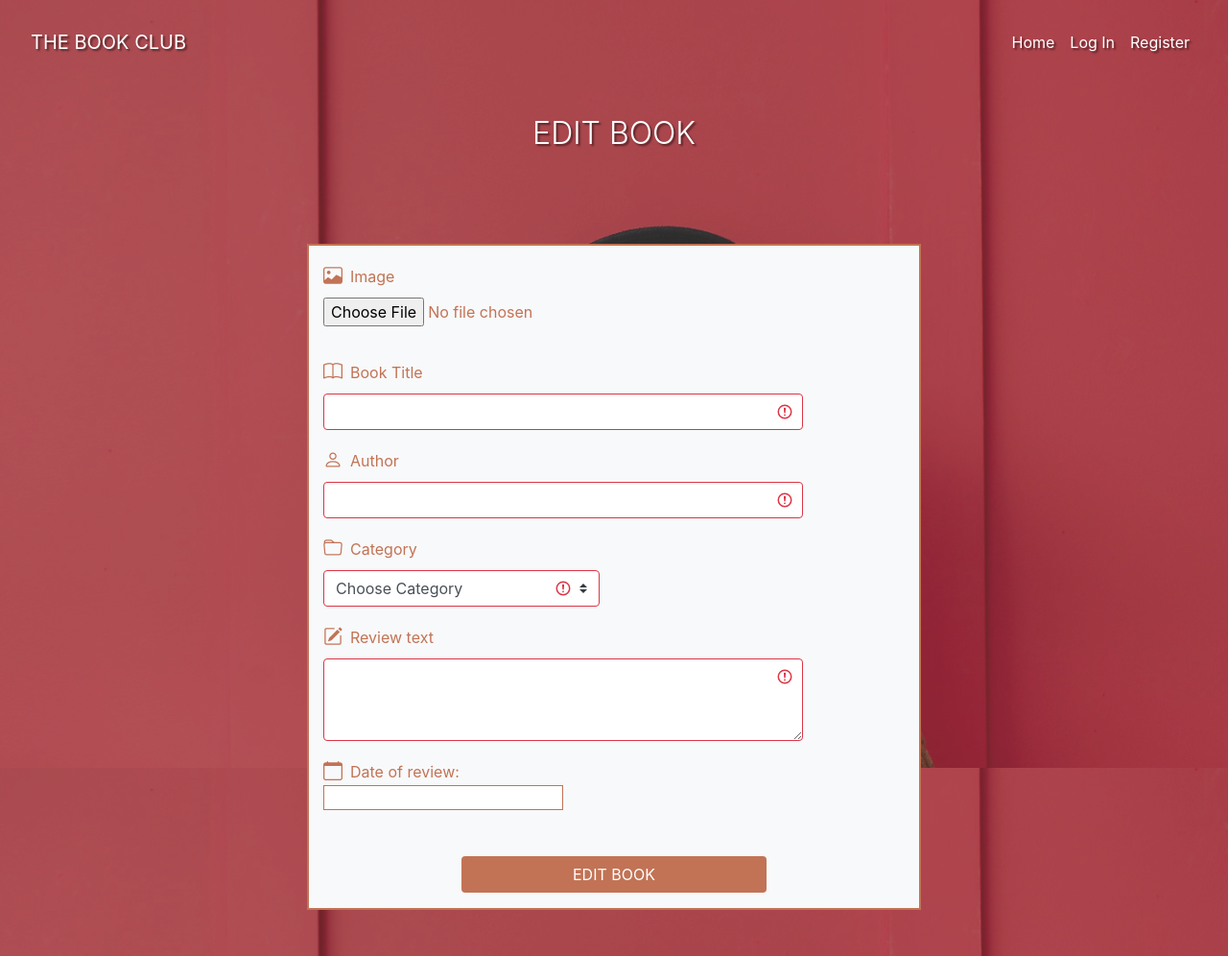
After one commit to DinaPapsujevica/MP3-TheBookClub, a Flask app: template templates/edit_book.html in a window 1280 px wide. The commit adds this page. Shown: the whole page at 96% size. Run offline with Flask 2, Linux system fonts and the light colour scheme; the template is opened without the code that fills it, so the values that code supplies are empty; some libraries are stand-ins or nearby versions.

Commit message:
Create edit book template and wire up book edit button

```diff
--- a/app.py
+++ b/app.py
@@ -91,8 +91,8 @@ def logout():
     return redirect(url_for("login"))
 
 
-@app.route("/add_review", methods=["GET", "POST"])
-def add_review():
+@app.route("/add_book", methods=["GET", "POST"])
+def add_book():
     if request.method == "POST":
         book = {
            "image": request.form.get("image"),
@@ -108,7 +108,15 @@ def add_review():
         return redirect(url_for("get_books"))
 
     categories = mongo.db.categories.find().sort("category_name", 1)
-    return render_template("add_review.html", categories=categories)
+    return render_template("add_book.html", categories=categories)
+
+
+@app.route("/edit_book/<book_id>", methods=["GET", "POST"])
+def edit_book(book_id):
+    book = mongo.db.books.find_one({"_id": ObjectId(book_id)})
+    categories = mongo.db.categories.find().sort("category_name", 1)
+    return render_template("edit_book.html", book=book, categories=categories)
+
 
 
 if __name__ == "__main__":
--- a/templates/add_review.html
+++ b/templates/add_book.html
@@ -5,7 +5,7 @@
 
     <div class="container-fluid mb-5">
         <div class="row">
-            <form class="col-md-6 offset-md-3 mt-5 bg-light was-validated" method="POST" action="{{ url_for('add_review') }}">
+            <form class="col-md-6 offset-md-3 mt-5 bg-light was-validated" method="POST" action="{{ url_for('add_book') }}">
                 <!-- image -->
                 <div class="row">
                     <div class="col-md-6 form-group mt-3">
@@ -56,7 +56,7 @@
                 </div>
                 <!-- submit button -->
                 <div class="row">
-                    <button type="submit" class="btn col-6 offset-3 text-white text-uppercase mb-3 mt-3" style="background-color: #c27355;">Add Review</button>
+                    <button type="submit" class="btn col-6 offset-3 text-white text-uppercase mb-3 mt-3" style="background-color: #c27355;">Add Book</button>
                 </div>
             </form>
         </div>
--- a/templates/base.html
+++ b/templates/base.html
@@ -45,7 +45,7 @@
                             <a class="nav-link text-white" href="{{ url_for('profile', username=session['user']) }}">Profile</a>
                         </li>
                         <li class="nav-item">
-                            <a class="nav-link text-white" href="{{ url_for('add_review') }}">Add Review</a>
+                            <a class="nav-link text-white" href="{{ url_for('add_book') }}">Add Book</a>
                         </li>
                         <li class="nav-item">
                             <a class="nav-link text-white" href="#">Manage Categories</a>
--- /dev/null
+++ b/templates/edit_book.html
@@ -0,0 +1,65 @@
+{% extends "base.html" %}
+{% block content %}
+
+    <h2 class="text-center text-white text-uppercase font-weight-light mb-5 mt-5 text-shadow">Edit Book</h2>
+
+    <div class="container-fluid mb-5">
+        <div class="row">
+            <form class="col-md-6 offset-md-3 mt-5 bg-light was-validated" method="POST" action="{{ url_for('edit_book', book_id=book._id) }}">
+                <!-- image -->
+                <div class="row">
+                    <div class="col-md-6 form-group mt-3">
+                        <label for="image"><i class="bi bi-image mr-2"></i>Image</label>
+                        <input type="file" class="form-control-file" id="image" name="image" required>
+                    </div>
+                </div>
+                <!-- title -->
+                <div class="row">
+                    <div class="col-md-10 form-group mt-3">
+                        <label for="title"><i class="bi bi-book mr-2"></i>Book Title</label>
+                        <input type="text" class="form-control" id="title" name="title" required>
+                    </div>
+                </div>
+                <!-- author -->
+                <div class="row">
+                    <div class="col-md-10 form-group">
+                        <label for="author"><i class="bi bi-person mr-2"></i>Author</label>
+                        <input type="text" class="form-control" id="author" name="author" required>
+                    </div>
+                </div>
+                <!-- categories -->
+                <div class="row">
+                    <div class="col-md-6 form-group">
+                    <label for="category_name"><i class="bi bi-folder mr-2"></i>Category</label>
+                    <select id="category_name" class="custom-select" name="category_name" required>
+                        <option selected style="color: #c27355;" value="" >Choose Category</option>
+                        {% for category in categories %}
+                            <option value="{{ category.category_name}}" style="color: #c27355;">{{ category.category_name}}</option>
+                        {% endfor %}
+                    </select>
+                    </div>
+                </div>
+                <!-- review text -->
+                <div class="row">
+                    <div class="col-md-10 form-group">
+                        <label for="review_text"><i class="bi bi-pencil-square mr-2"></i>Review text</label>
+                        <textarea class="form-control" id="review_text" name="review_text" rows="3" required></textarea>
+                    </div>
+                </div>
+                <!-- datepicker -->
+                <div class="row">
+                    <div class="col-md-6 form-group">
+                        <p><i class="bi bi-calendar mr-2"></i>Date of review:
+                            <input type="text" id="datepicker" name="date_of_review" class="datepicker" style="border: 1px solid #c27355; color: #c27355;" required>
+                        </p>
+                    </div>
+                </div>
+                <!-- submit button -->
+                <div class="row">
+                    <button type="submit" class="btn col-6 offset-3 text-white text-uppercase mb-3 mt-3" style="background-color: #c27355;">Edit Book</button>
+                </div>
+            </form>
+        </div>
+    </div>
+
+{% endblock %}
```
Also changed, not shown: templates/books.html (+24 -0 lines), templates/profile.html (+1 -19 lines).
